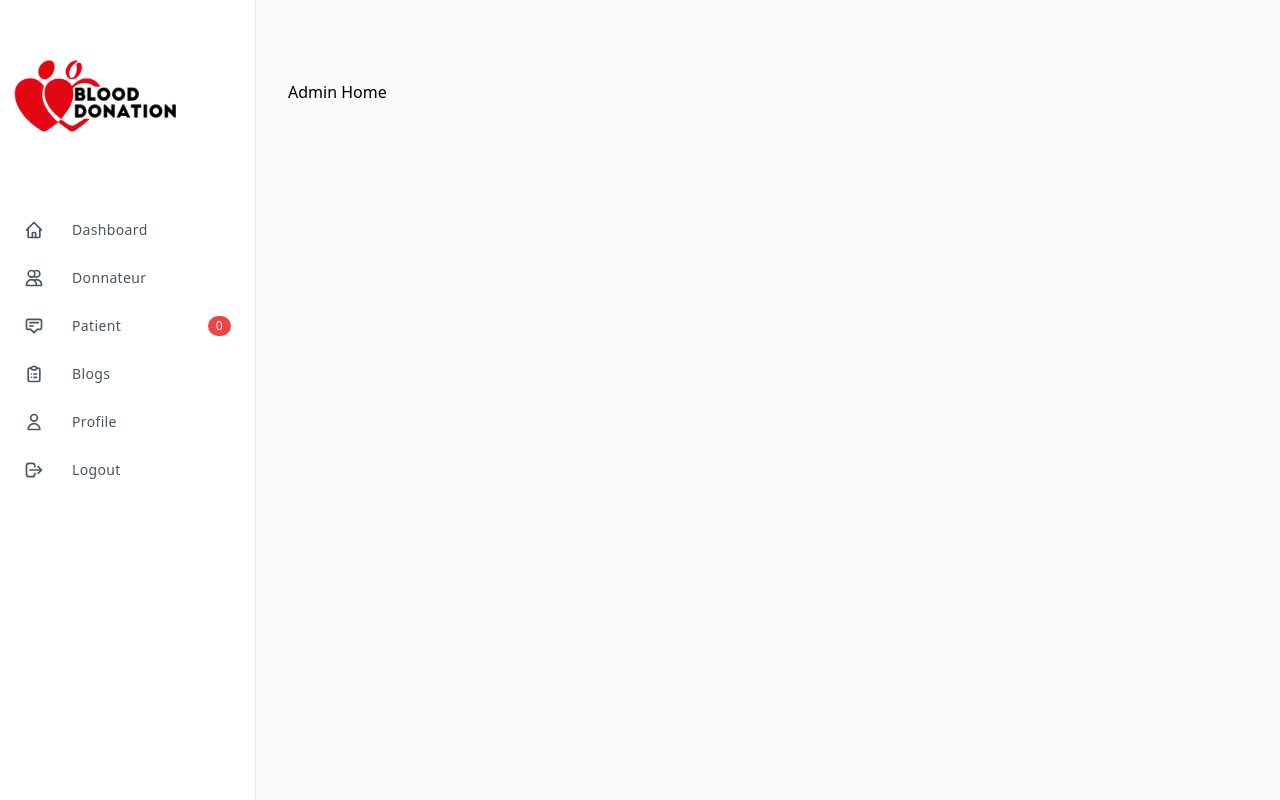
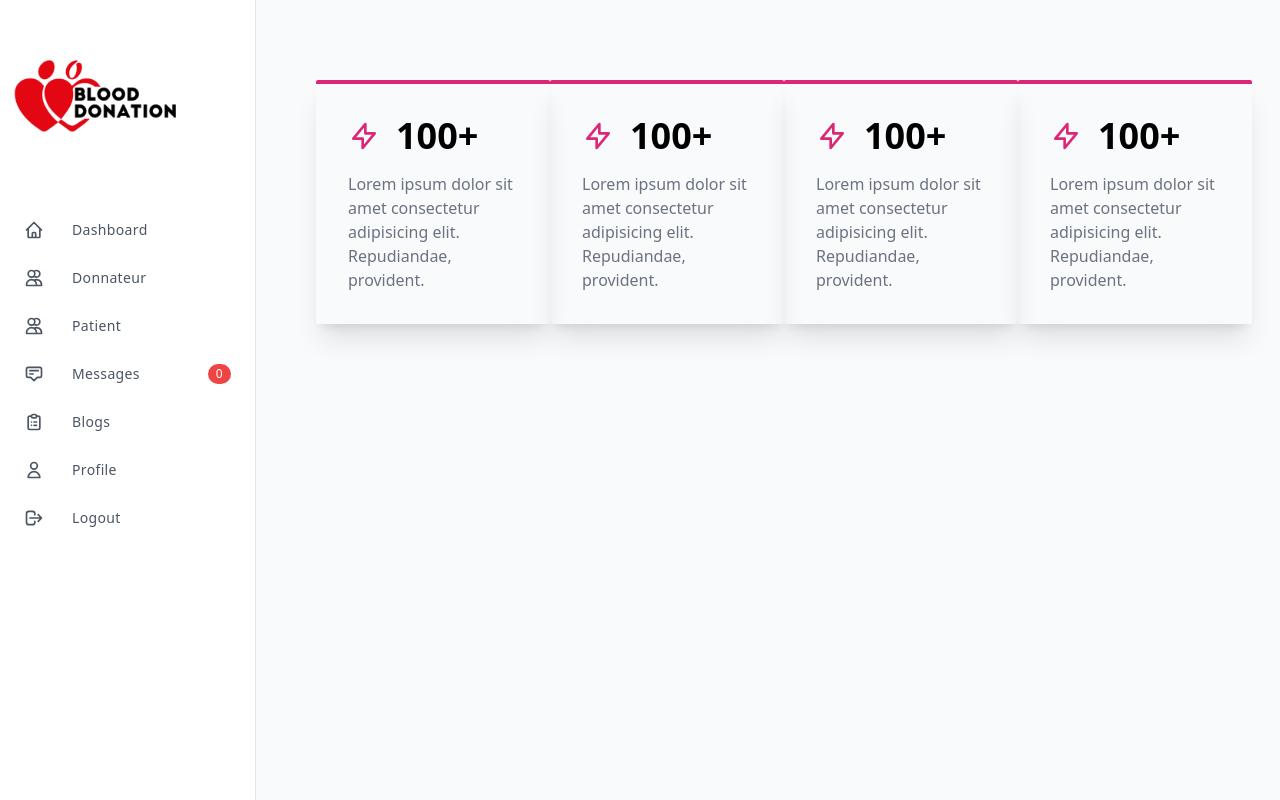
Before and after one commit to NoureddineMa/Blood_Donation_V2, a React (Create React App) app in the folder client/: page /Admin in a window 1280 px wide. Built offline with nearby package versions, Linux system fonts and the light colour scheme.

Commit message:
remove a setup.exe .. & setup side bar and content for admin dashboard

```diff
--- a/client/src/App.js
+++ b/client/src/App.js
@@ -15,6 +15,7 @@ import PatientList from "./pages/DashboardAdmin/PatientList";
 import DonnateurList from "./pages/DashboardAdmin/DonnateurList";
 import BlogPage from "./pages/DashboardAdmin/BlogPage";
 import ProfilePage from "./pages/DashboardAdmin/ProfilePage";
+import MessagesPage from "./pages/DashboardAdmin/MessagesPage";
 
 
 
@@ -37,6 +38,7 @@ function App() {
             <Route path="/Admin" element={<AdminHome />} />
             <Route path="/Donnateur" element={<DonnateurList />} />
             <Route path="/Patient" element={<PatientList />}/>
+            <Route path="/Messages" element={<MessagesPage />} />
             <Route path="/Blog" element={<BlogPage />} />
             <Route path="/Profile" element={<ProfilePage />}/>
         </Route>
--- a/client/src/components/SideBar.jsx
+++ b/client/src/components/SideBar.jsx
@@ -31,9 +31,17 @@ const SideBar = () => {
         <Link to="/Patient">
           <a href="#" class="relative flex flex-row items-center h-11 focus:outline-none hover:bg-gray-50 text-gray-600 hover:text-gray-800 border-l-4 border-transparent hover:border-indigo-500 pr-6">
             <span class="inline-flex justify-center items-center px-5">
+              <svg class="w-5 h-5" fill="none" stroke="currentColor" viewBox="0 0 24 24" xmlns="http://www.w3.org/2000/svg"><path stroke-linecap="round" stroke-linejoin="round" stroke-width="2" d="M12 4.354a4 4 0 110 5.292M15 21H3v-1a6 6 0 0112 0v1zm0 0h6v-1a6 6 0 00-9-5.197M13 7a4 4 0 11-8 0 4 4 0 018 0z"></path></svg>
+            </span>
+            <span class="ml-2 text-sm tracking-wide truncate">Patient</span>
+          </a>
+        </Link>
+        <Link to="/Messages">
+          <a href="#" class="relative flex flex-row items-center h-11 focus:outline-none hover:bg-gray-50 text-gray-600 hover:text-gray-800 border-l-4 border-transparent hover:border-indigo-500 pr-6">
+            <span class="inline-flex justify-center items-center px-5">
               <svg class="w-5 h-5" fill="none" stroke="currentColor" viewBox="0 0 24 24" xmlns="http://www.w3.org/2000/svg"><path stroke-linecap="round" stroke-linejoin="round" stroke-width="2" d="M7 8h10M7 12h4m1 8l-4-4H5a2 2 0 01-2-2V6a2 2 0 012-2h14a2 2 0 012 2v8a2 2 0 01-2 2h-3l-4 4z"></path></svg>
             </span>
-            <span class="ml-2 text-sm tracking-wide truncate">Patient</span>
+            <span class="ml-2 text-sm tracking-wide truncate">Messages</span>
             <span class="px-2 py-0.5 ml-auto text-xs font-medium tracking-wide text-white bg-red-500 rounded-full">0</span>
           </a>
         </Link>
--- a/client/src/pages/DashboardAdmin/AdminHome.jsx
+++ b/client/src/pages/DashboardAdmin/AdminHome.jsx
@@ -2,9 +2,126 @@ import React from 'react'
 
 function AdminHome() {
   return (
-    <div>
-      <h1>Admin Home</h1>
-    </div>
+    <>
+      <div className='flex flex-row px-7'>
+      <a
+  href="#"
+  class="relative block rounded-sm border-t-4 border-pink-600 p-4 shadow-xl sm:p-6 lg:p-8"
+>
+  <div class="flex items-center gap-4">
+    <svg
+      xmlns="http://www.w3.org/2000/svg"
+      class="h-6 w-6 text-pink-600 sm:h-8 sm:w-8"
+      fill="none"
+      viewBox="0 0 24 24"
+      stroke="currentColor"
+    >
+      <path
+        stroke-linecap="round"
+        stroke-linejoin="round"
+        stroke-width="2"
+        d="M13 10V3L4 14h7v7l9-11h-7z"
+      />
+    </svg>
+
+    <h3 class="text-3xl font-bold sm:text-4xl">100+</h3>
+  </div>
+
+  <p class="mt-4 font-medium text-gray-500">
+    Lorem ipsum dolor sit amet consectetur adipisicing elit. Repudiandae,
+    provident.
+  </p>
+      </a>
+
+      <a
+        href="#"
+        class="relative block rounded-sm border-t-4 border-pink-600 p-4 shadow-xl sm:p-6 lg:p-8"
+      >
+        <div class="flex items-center gap-4">
+          <svg
+            xmlns="http://www.w3.org/2000/svg"
+            class="h-6 w-6 text-pink-600 sm:h-8 sm:w-8"
+            fill="none"
+            viewBox="0 0 24 24"
+            stroke="currentColor"
+          >
+            <path
+              stroke-linecap="round"
+              stroke-linejoin="round"
+              stroke-width="2"
+              d="M13 10V3L4 14h7v7l9-11h-7z"
+            />
+          </svg>
+
+          <h3 class="text-3xl font-bold sm:text-4xl">100+</h3>
+        </div>
+
+        <p class="mt-4 font-medium text-gray-500">
+          Lorem ipsum dolor sit amet consectetur adipisicing elit. Repudiandae,
+          provident.
+        </p>
+      </a>
+
+    <a
+      href="#"
+      class="relative block rounded-sm border-t-4 border-pink-600 p-4 shadow-xl sm:p-6 lg:p-8"
+    >
+      <div class="flex items-center gap-4">
+        <svg
+          xmlns="http://www.w3.org/2000/svg"
+          class="h-6 w-6 text-pink-600 sm:h-8 sm:w-8"
+          fill="none"
+          viewBox="0 0 24 24"
+          stroke="currentColor"
+        >
+          <path
+            stroke-linecap="round"
+            stroke-linejoin="round"
+            stroke-width="2"
+            d="M13 10V3L4 14h7v7l9-11h-7z"
+          />
+        </svg>
+
+        <h3 class="text-3xl font-bold sm:text-4xl">100+</h3>
+      </div>
+
+      <p class="mt-4 font-medium text-gray-500">
+        Lorem ipsum dolor sit amet consectetur adipisicing elit. Repudiandae,
+        provident.
+      </p>
+    </a>
+
+    <a
+      href="#"
+      class="relative block rounded-sm border-t-4 border-pink-600 p-4 shadow-xl sm:p-6 lg:p-8"
+    >
+      <div class="flex items-center gap-4">
+        <svg
+          xmlns="http://www.w3.org/2000/svg"
+          class="h-6 w-6 text-pink-600 sm:h-8 sm:w-8"
+          fill="none"
+          viewBox="0 0 24 24"
+          stroke="currentColor"
+        >
+          <path
+            stroke-linecap="round"
+            stroke-linejoin="round"
+            stroke-width="2"
+            d="M13 10V3L4 14h7v7l9-11h-7z"
+          />
+        </svg>
+
+        <h3 class="text-3xl font-bold sm:text-4xl">100+</h3>
+      </div>
+
+      <p class="mt-4 font-medium text-gray-500">
+        Lorem ipsum dolor sit amet consectetur adipisicing elit. Repudiandae,
+        provident.
+      </p>
+    </a>
+
+      </div>
+    </>
   )
 }
 
--- /dev/null
+++ b/client/src/pages/DashboardAdmin/MessagesPage.jsx
@@ -0,0 +1,11 @@
+import React from 'react'
+
+function MessagesPage() {
+  return (
+    <div>
+      <h1>Message Page</h1>
+    </div>
+  )
+}
+
+export default MessagesPage
```
Also changed, not shown: 1 other file (tests, documents, lock files or other folders).
